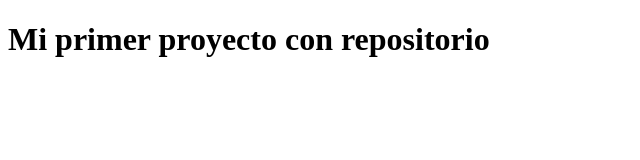
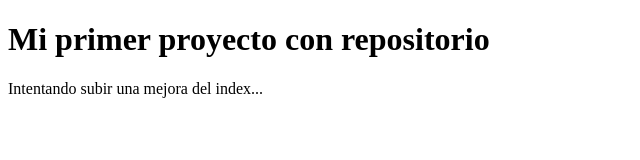
Before and after one commit to cgcas/mirepositorio, a plain HTML site: page index.html in a window 1280 px wide. Shown: the whole page, without its empty margins (0-640 px from the left). Drawn offline with Linux system fonts and the light colour scheme.

Commit message:
Subo el index modificado

```diff
--- a/index.html
+++ b/index.html
@@ -8,5 +8,9 @@
 <h1>
     Mi primer proyecto con repositorio
 </h1>
+<p>
+    Intentando subir una mejora del index...
+</p>
+
 </body>
 </html>
```
